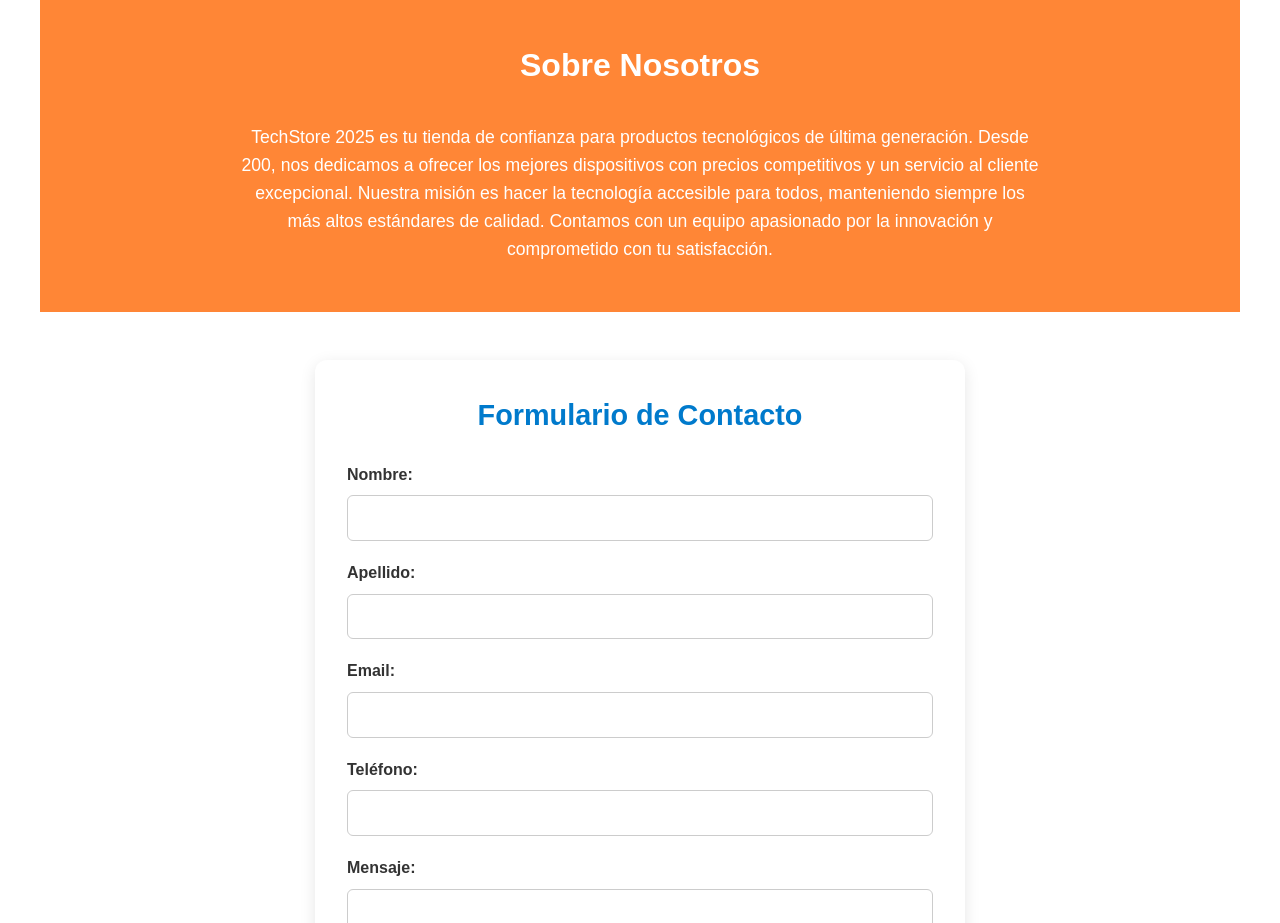
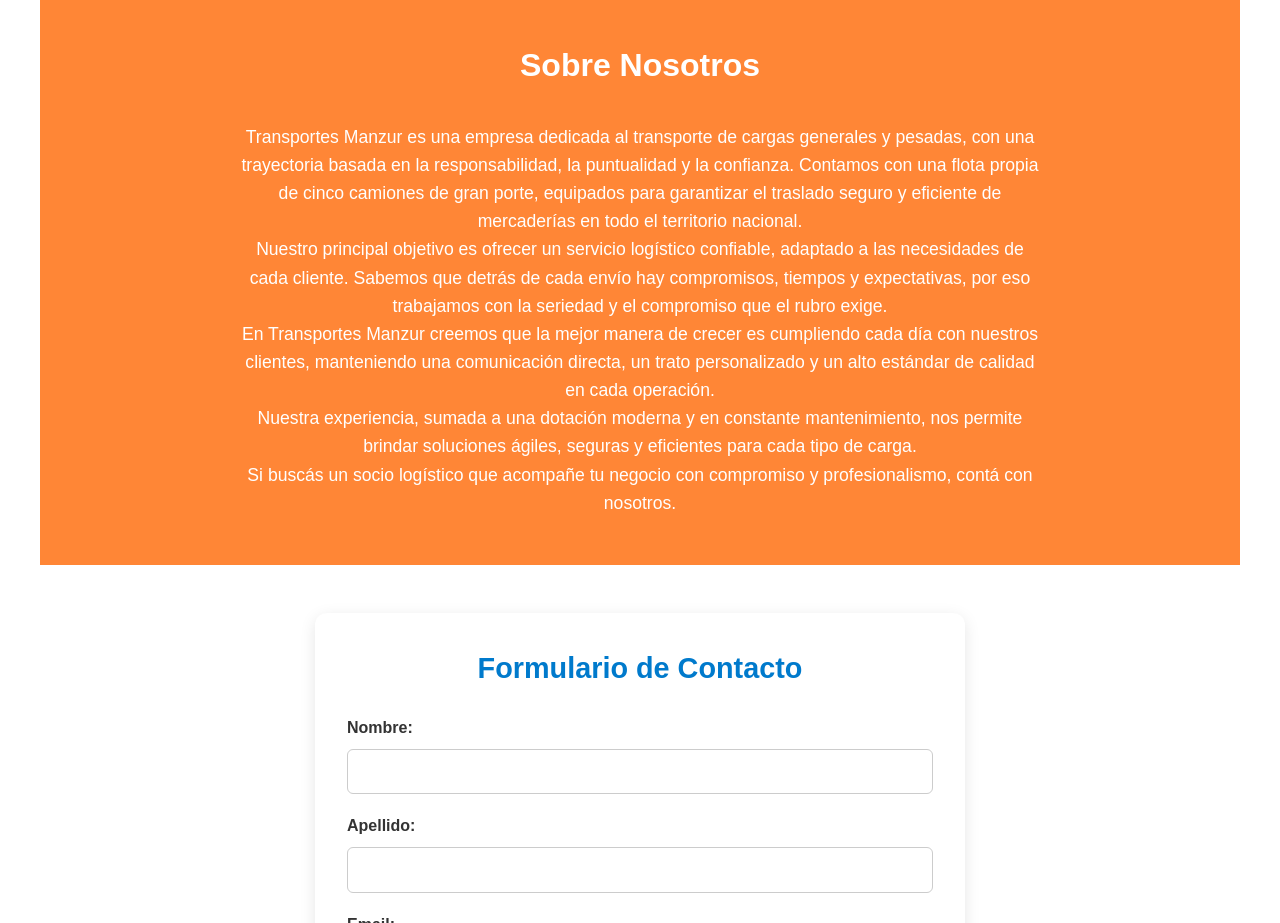
Before and after one commit to Matias0011432/Grupo4_TransportesManzur, a plain HTML site: page index.html in a window 1280 px wide. Shown: the part 2180-3103 px from the top of the page. Drawn offline with Linux system fonts and the light colour scheme; a web font is replaced by a local one.

Commit message:
Update index.html

```diff
--- a/index.html
+++ b/index.html
@@ -267,11 +267,11 @@
     <section id="sobre-nosotros">
         <h2 style="color: white;">Sobre Nosotros</h2>
         <p>
-            TechStore 2025 es tu tienda de confianza para productos tecnológicos de última generación.
-            Desde 200, nos dedicamos a ofrecer los mejores dispositivos con precios competitivos y
-            un servicio al cliente excepcional. Nuestra misión es hacer la tecnología accesible para todos,
-            manteniendo siempre los más altos estándares de calidad. Contamos con un equipo apasionado
-            por la innovación y comprometido con tu satisfacción.
+           Transportes Manzur es una empresa dedicada al transporte de cargas generales y pesadas, con una trayectoria basada en la responsabilidad, la puntualidad y la confianza. Contamos con una flota propia de cinco camiones de gran porte, equipados para garantizar el traslado seguro y eficiente de mercaderías en todo el territorio nacional.<br>
+Nuestro principal objetivo es ofrecer un servicio logístico confiable, adaptado a las necesidades de cada cliente. Sabemos que detrás de cada envío hay compromisos, tiempos y expectativas, por eso trabajamos con la seriedad y el compromiso que el rubro exige.<br>
+En Transportes Manzur creemos que la mejor manera de crecer es cumpliendo cada día con nuestros clientes, manteniendo una comunicación directa, un trato personalizado y un alto estándar de calidad en cada operación.<br>
+Nuestra experiencia, sumada a una dotación moderna y en constante mantenimiento, nos permite brindar soluciones ágiles, seguras y eficientes para cada tipo de carga.<br>
+Si buscás un socio logístico que acompañe tu negocio con compromiso y profesionalismo, contá con nosotros.
         </p>
     </section>
 
```
